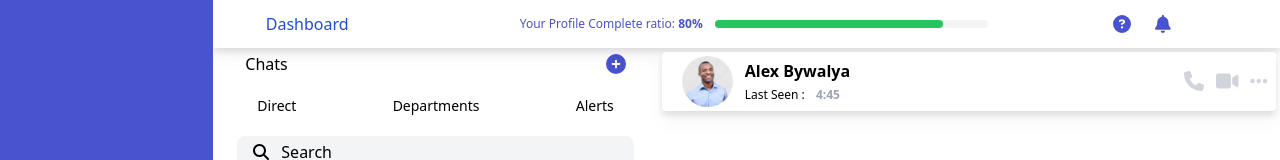
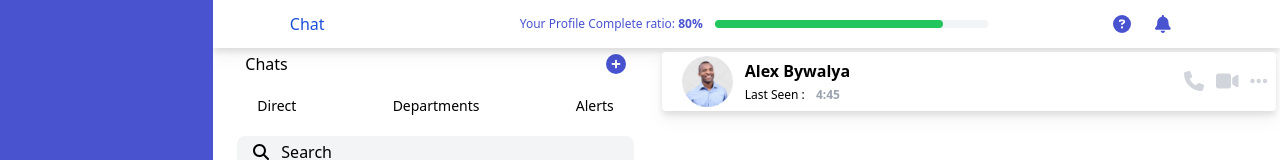
Before and after one commit to AbdulSamad676/Dashboard-in-React, a React (Vite) app: page /chat in a window 1280 px wide. Shown: the top 160 px of the page. Built offline with nearby package versions, Linux system fonts and the light colour scheme.

Commit message:
header updated

```diff
--- a/package.json
+++ b/package.json
@@ -15,11 +15,11 @@
     "@fortawesome/free-regular-svg-icons": "^6.5.1",
     "@fortawesome/free-solid-svg-icons": "^6.5.1",
     "@fortawesome/react-fontawesome": "^0.2.0",
-    "@reduxjs/toolkit": "^2.2.1",
+    "@reduxjs/toolkit": "^2.2.3",
     "firebase": "^10.9.0",
     "react": "^18.2.0",
     "react-dom": "^18.2.0",
-    "react-redux": "^9.1.0",
+    "react-redux": "^9.1.1",
     "react-router-dom": "^6.22.3",
     "react-use": "^17.5.0"
   },
--- a/src/App.jsx
+++ b/src/App.jsx
@@ -1,45 +1,72 @@
-// import { useState } from 'react';
-// import React from 'react';
-// import LoginPage from './pages/LoginPage';
-// import { Outlet } from 'react-router-dom';
-// import {
-// 	faHtml5,
-// 	faCss3,
-// 	faBootstrap,
-// 	faReact,
-// } from '@fortawesome/free-brands-svg-icons';
-// import Sidebar from './components/Sidebar';
-// import Header from './components/Header';
+// // import { useState } from 'react';
+// // import React from 'react';
+// // import LoginPage from './pages/LoginPage';
+// // import { Outlet } from 'react-router-dom';
+// // import {
+// // 	faHtml5,
+// // 	faCss3,
+// // 	faBootstrap,
+// // 	faReact,
+// // } from '@fortawesome/free-brands-svg-icons';
+// // import Sidebar from './components/Sidebar';
+// // import Header from './components/Header';
 
-// function App() {
+// // function App() {
+// // 	return (
+// // 		<>
+// // 			<div className='grid grid-cols-12'>
+// // 				<Sidebar />
+// // 				<Header />
+// // 				<Outlet />
+// // 			</div>
+// // 		</>
+// // 	);
+// // }
+
+// // export default App;
+// import React, { Suspense } from 'react';
+// import { Route, Routes } from 'react-router-dom';
+// import { routesConfig } from '../routs/root';
+
+// // import './App.css';
+// // import { routesConfig } from '';
+
+// const App = () => {
 // 	return (
-// 		<>
-// 			<div className='grid grid-cols-12'>
-// 				<Sidebar />
-// 				<Header />
-// 				<Outlet />
-// 			</div>
-// 		</>
+// 		<Routes>
+// 			{routesConfig.map(route => (
+// 				<Route
+// 					key={route.path}
+// 					path={route.path}
+// 					element={
+// 						<route.layout>
+// 							<route.component />
+// 						</route.layout>
+// 					}
+// 				/>
+// 			))}
+// 		</Routes>
 // 	);
-// }
+// };
 
 // export default App;
-import React, { Suspense } from 'react';
+// App.jsx
+
+import React from 'react';
 import { Route, Routes } from 'react-router-dom';
 import { routesConfig } from '../routs/root';
-
-// import './App.css';
-// import { routesConfig } from '';
+// import DashboardLayout from '../layouts/DashboardLayout';
+// import AuthLayout from '../layouts/AuthLayout';
 
 const App = () => {
   return (
     <Routes>
-			{routesConfig.map(route => (
+      {routesConfig.map((route) => (
         <Route
           key={route.path}
           path={route.path}
           element={
-						<route.layout>
+            <route.layout title={route.path}>
               <route.component />
             </route.layout>
           }
--- a/src/components/Header.jsx
+++ b/src/components/Header.jsx
@@ -1,12 +1,16 @@
 import { faBell, faCircleQuestion } from '@fortawesome/free-solid-svg-icons';
 import { FontAwesomeIcon } from '@fortawesome/react-fontawesome';
 import React from 'react';
+import { useParams } from 'react-router-dom';
 
-function Header() {
+function Header({ title }) {
+  const formattedTitle = title.replace('/', '');
+  const capitalizedTitle =
+    formattedTitle.charAt(0).toUpperCase() + formattedTitle.slice(1);
   return (
     <div className='secondary-bg w-full grid grid-cols-12 gap-3 drop-shadow-lg px-3 py-2'>
       <div className=' font-thin text-blue-700 p-1 rounded col-span-3 md:col-span-2 flex justify-center items-center'>
-				<h2>Dashboard</h2>
+        <h2>{capitalizedTitle}</h2>
       </div>
       <div className='grid  md:grid-cols-2 items-center   p-1 rounded col-span-6 md:col-span-7'>
         <p className='text-xs ml-auto primary p-0 my-0 hidden md:block'>
@@ -22,10 +26,7 @@ function Header() {
           className='mx-3 primary text-lg'
           icon={faCircleQuestion}
         />
-				<FontAwesomeIcon
-					className='mx-3 primary text-lg'
-					icon={faBell}
-				/>
+        <FontAwesomeIcon className='mx-3 primary text-lg' icon={faBell} />
       </div>
     </div>
   );
--- a/src/layout/DashbordLayout.jsx
+++ b/src/layout/DashbordLayout.jsx
@@ -1,36 +1,58 @@
-// import DashboardHeader from '../component/Header/DashboardHeader';
+// // import DashboardHeader from '../component/Header/DashboardHeader';
+// import React from 'react';
+// // import Bigsidebar from '../component/sidebars/bigsidebar';
+// // import SmallSidebar from '../component/sidebars/smallSidebar';
+// // import { MdCancel } from 'react-icons/md';
+// // import { GiHamburgerMenu } from 'react-icons/gi';
+// import './newCss.css';
+// // import { useWindowSize } from 'react-use';
+// import Header from '../components/Header';
+// import Sidebar from '../components/Sidebar';
+// const DashboardLayout = ({ children }) => {
+//   // const [isBigsidebar, setBigsidebar] = React.useState(true);
+//   // const handleToggle = () => {
+//   // 	setBigsidebar(prev => !prev);
+//   // };
+//   // const { width } = useWindowSize();
+//   // React.useEffect(() => {
+//   // 	if (width < 850) {
+//   // 		setBigsidebar(false);
+//   // 	} else {
+//   // 		setBigsidebar(true);
+//   // 	}
+//   // }, [width]);
+
+//   return (
+//     <div className='grid grid-cols-12 '>
+//       <div className='col-span-2 bg-primary h-screen flex justify-center'>
+//         <Sidebar />
+//       </div>
+
+//       <main className=' flex flex-col col-span-10 h-full overflow-auto '>
+//         <Header />
+//         <div className='w-full '>{children}</div>
+//       </main>
+//     </div>
+//   );
+// };
+
+// export default DashboardLayout;
+// DashboardLayout.js
+
 import React from 'react';
-// import Bigsidebar from '../component/sidebars/bigsidebar';
-// import SmallSidebar from '../component/sidebars/smallSidebar';
-// import { MdCancel } from 'react-icons/md';
-// import { GiHamburgerMenu } from 'react-icons/gi';
-import './newCss.css';
-import { useWindowSize } from 'react-use';
 import Header from '../components/Header';
 import Sidebar from '../components/Sidebar';
-const DashboardLayout = ({ children }) => {
-	const [isBigsidebar, setBigsidebar] = React.useState(true);
-	// const handleToggle = () => {
-	// 	setBigsidebar(prev => !prev);
-	// };
-	const { width } = useWindowSize();
-	React.useEffect(() => {
-		if (width < 850) {
-			setBigsidebar(false);
-		} else {
-			setBigsidebar(true);
-		}
-	}, [width]);
 
+const DashboardLayout = ({ children, title }) => {
   return (
-		<div className='grid grid-cols-12 '>
+    <div className='grid grid-cols-12'>
       <div className='col-span-2 bg-primary h-screen flex justify-center'>
         <Sidebar />
       </div>
 
-			<main className=' flex flex-col col-span-10 h-full overflow-auto '>
-				<Header />
-				<div className='w-full '>{children}</div>
+      <main className=' flex flex-col col-span-10 h-full overflow-auto'>
+        <Header title={title} />
+        <div className='w-full'>{children}</div>
       </main>
     </div>
   );
```
Also changed, not shown: routs/root.js (+0 -10 lines), 1 other file (tests, documents, lock files or other folders). Lines whose indentation alone changed are shown as unchanged.
